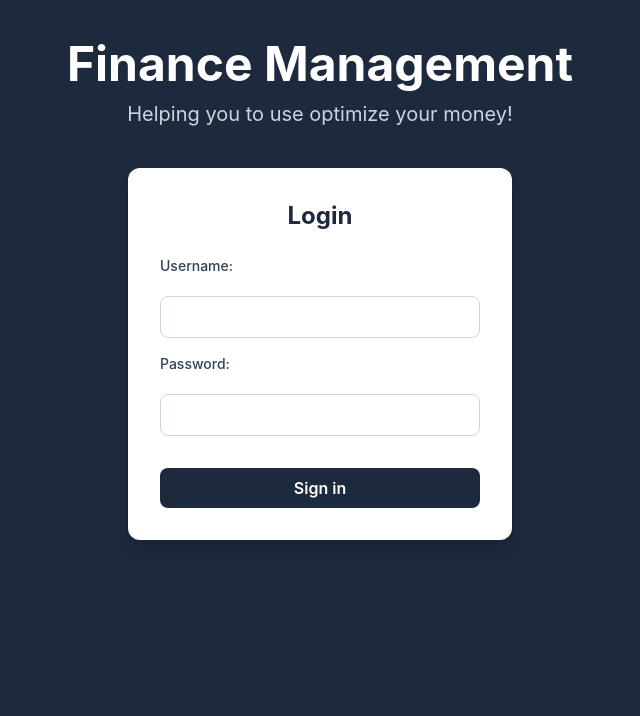
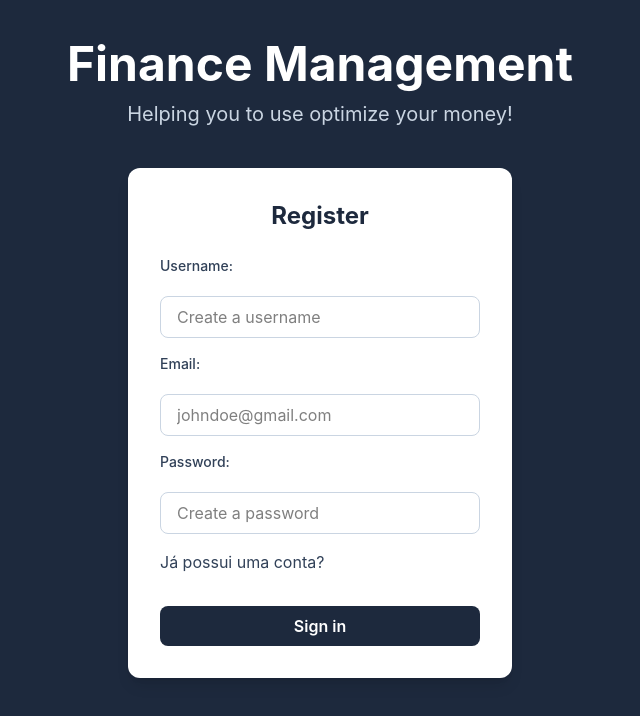
Before and after one commit to IcaroMatheusz/WiseCash, a React (Vite) app: page /register in a window 1280 px wide. Shown: the top 716 px of the page, without its empty margins (320-960 px from the left). Built offline with nearby package versions, Linux system fonts and the light colour scheme.

Commit message:
feat: foi criado o roteamento de arquivos e as páginas de Login, Register e também foi iniciado a criação da páginad de Dashboard, a próxima etapa é realizar a conexão e autenticação de usuários via Supabase

```diff
--- a/package.json
+++ b/package.json
@@ -13,6 +13,7 @@
     "@tailwindcss/vite": "^4.3.3",
     "react": "^19.2.7",
     "react-dom": "^19.2.7",
+    "react-router-dom": "^7.18.1",
     "tailwindcss": "^4.3.3"
   },
   "devDependencies": {
--- a/src/App.jsx
+++ b/src/App.jsx
@@ -1,55 +1,20 @@
+import { BrowserRouter, Routes, Route } from "react-router-dom";
+
 import "./App.css";
+import Login from "./pages/Login";
+import Register from "./pages/Register"
+import Dashboard from "./pages/Dashboard";
 
 function App() {
   return (
     <>
-      <div className="min-h-screen bg-slate-800 font-sans">
-        <header className="py-10 text-center">
-          <h1 className="text-5xl font-bold text-white">Finance Management</h1>
-
-          <p className="mt-3 text-xl text-slate-300">
-            Helping you to use optimize your money!
-          </p>
-        </header>
-
-        <main className="flex justify-center items-center">
-          <div className="w-full max-w-sm rounded-xl bg-white p-8 shadow-lg">
-            <h2 className="mb-6 text-center text-2xl font-bold text-slate-800">
-              Login
-            </h2>
-
-            <form action="submit" className="flex flex-col gap-4">
-              <label
-                htmlFor="username"
-                className="mb-1 block text-sm font-medium text-slate-700"
-              >
-                Username:
-              </label>
-              <input
-                type="text"
-                id="username"
-                className="w-full rounded-lg border border-slate-300 px-4 py-2 outline-none focus:border-blue-500"
-              />
-
-              <label
-                htmlFor="password"
-                className="mb-1 block text-sm font-medium text-slate-700"
-              >
-                Password:
-              </label>
-              <input
-                type="password"
-                id="password"
-                className="w-full rounded-lg border border-slate-300 px-4 py-2 outline-none focus:border-blue-500"
-              />
-
-              <button className="mt-4 rounded-lg bg-slate-800 py-2 font-semibold text-white transition hover:bg-slate-700">
-                Sign in
-              </button>
-            </form>
-          </div>
-        </main>
-      </div>
+      <BrowserRouter>
+        <Routes>
+          <Route path="/" element={<Login />}/>
+          <Route path="/register" element={<Register />}/>
+          <Route path="/dashboard" element={<Dashboard />}/>
+        </Routes>
+      </BrowserRouter>
     </>
   );
 }
--- /dev/null
+++ b/src/pages/Dashboard.jsx
@@ -0,0 +1,19 @@
+
+
+function Dashboard() {
+  return (
+    <>
+    <div className="min-h-screen bg-slate-900">
+
+     <main className="flex justify-center items-center">
+
+        <h2 className="text-white text-2xl m-4">You're logged in</h2>
+
+     </main>
+
+     </div>
+    </>
+  );
+}
+
+export default Dashboard
--- /dev/null
+++ b/src/pages/Login.jsx
@@ -0,0 +1,63 @@
+import { Link } from "react-router-dom";
+
+function Login() {
+  return (
+    <>
+      <div className="min-h-screen bg-slate-800 font-sans">
+        <header className="py-10 text-center">
+          <h1 className="text-5xl font-bold text-white">Finance Management</h1>
+
+          <p className="mt-3 text-xl text-slate-300">
+            Helping you to use optimize your money!
+          </p>
+        </header>
+
+        <main className="flex justify-center items-center">
+          <div className="w-full max-w-sm rounded-xl bg-white p-8 shadow-lg">
+            <h2 className="mb-6 text-center text-2xl font-bold text-slate-800">
+              Login
+            </h2>
+
+            <form action="submit" className="flex flex-col gap-4">
+              <label
+                htmlFor="username"
+                className="mb-1 block text-sm font-medium text-slate-700"
+              >
+                Username:
+              </label>
+              <input
+                placeholder="Digite seu nome de usuário"
+                type="text"
+                id="username"
+                className="w-full rounded-lg border border-slate-300 px-4 py-2 outline-none focus:border-blue-500"
+              />
+
+              <label
+                htmlFor="password"
+                className="mb-1 block text-sm font-medium text-slate-700"
+              >
+                Password:
+              </label>
+              <input
+                placeholder="Digite sua senha"
+                type="password"
+                id="password"
+                className="w-full rounded-lg border border-slate-300 px-4 py-2 outline-none focus:border-blue-500"
+              />
+
+              <a href="" className=" text-slate-700">
+                <Link to="/register">Não possui uma conta?</Link>
+              </a>
+
+              <button className="mt-4 rounded-lg bg-slate-800 py-2 font-semibold text-white transition hover:bg-slate-700">
+                Sign in
+              </button>
+            </form>
+          </div>
+        </main>
+      </div>
+    </>
+  );
+}
+
+export default Login
--- /dev/null
+++ b/src/pages/Register.jsx
@@ -0,0 +1,76 @@
+import { Link } from "react-router-dom";
+
+function Register() {
+  return (
+    <>
+      <div className="min-h-screen bg-slate-800 font-sans">
+        <header className="py-10 text-center">
+          <h1 className="text-5xl font-bold text-white">Finance Management</h1>
+
+          <p className="mt-3 text-xl text-slate-300">
+            Helping you to use optimize your money!
+          </p>
+        </header>
+
+        <main className="flex justify-center items-center">
+          <div className="w-full max-w-sm rounded-xl bg-white p-8 shadow-lg mb-10">
+            <h2 className="mb-6 text-center text-2xl font-bold text-slate-800">
+              Register
+            </h2>
+
+            <form action="submit" className="flex flex-col gap-4">
+              <label
+                htmlFor="username"
+                className="mb-1 block text-sm font-medium text-slate-700"
+              >
+                Username:
+              </label>
+              <input
+                placeholder="Create a username"
+                type="text"
+                id="username"
+                className="w-full rounded-lg border border-slate-300 px-4 py-2 outline-none focus:border-blue-500"
+              />
+
+              <label
+                htmlFor="email"
+                className="mb-1 block text-sm font-medium text-slate-700"
+              >
+                Email:
+              </label>
+              <input
+                type="email"
+                id="email"
+                placeholder="johndoe@gmail.com"
+                className="w-full rounded-lg border border-slate-300 px-4 py-2 outline-none focus:border-blue-500"
+              />
+
+              <label
+                htmlFor="password"
+                className="mb-1 block text-sm font-medium text-slate-700"
+              >
+                Password:
+              </label>
+              <input
+                placeholder="Create a password"
+                type="password"
+                id="password"
+                className="w-full rounded-lg border border-slate-300 px-4 py-2 outline-none focus:border-blue-500"
+              />
+
+            <a href="" className=" text-slate-700">
+                <Link to="/">Já possui uma conta?</Link>
+              </a>
+
+              <button className="mt-4 rounded-lg bg-slate-800 py-2 font-semibold text-white transition hover:bg-slate-700">
+                Sign in
+              </button>
+            </form>
+          </div>
+        </main>
+      </div>
+    </>
+  );
+}
+
+export default Register
```
Also changed, not shown: 1 other file (tests, documents, lock files or other folders).
